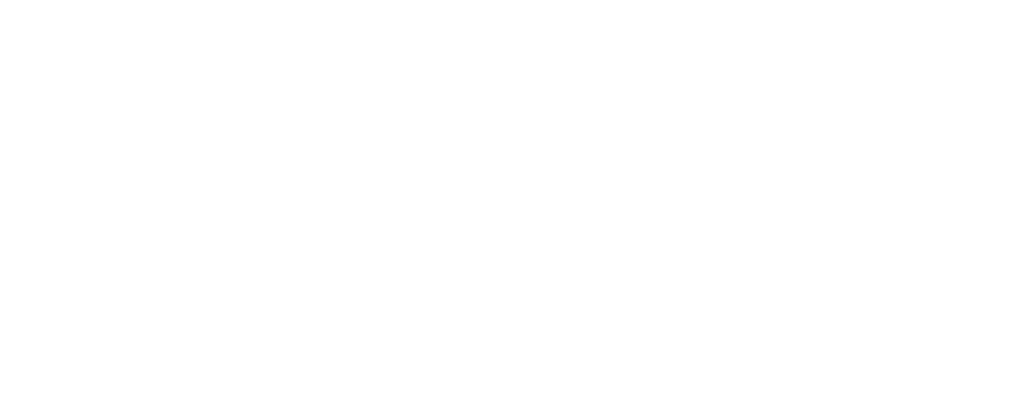
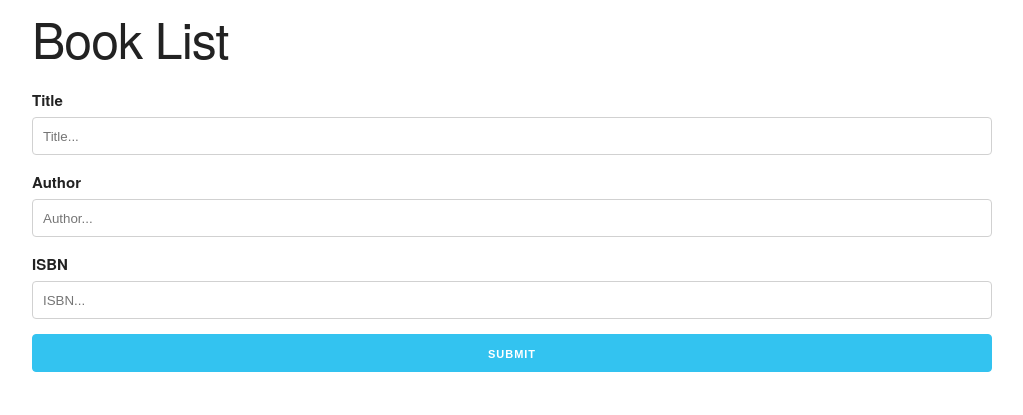
Before and after one commit to JashawnRogers/booklist, a plain HTML site: page index.html in a window 1280 px wide. Shown: the whole page, without its empty margins (128-1151 px from the left). Drawn offline with nearby package versions, Linux system fonts and the light colour scheme.

Commit message:
First commit. Book form done

```diff
--- a/index.html
+++ b/index.html
@@ -8,7 +8,34 @@
   <title>Book List</title>
 </head>
 <body>
-
+<div class="container">
+  <h1>Book List</h1>
+  <form action="">
+    <div class="row">
+      <div class="twelve columns">
+        <label for="">Title</label>
+        <input type="text" class="u-full-width" id="title" placeholder="Title...">
+      </div>
+    </div>
+    <div class="row">
+      <div class="twelve columns">
+        <label for="">Author</label>
+        <input type="text" class="u-full-width" id="author" placeholder="Author...">
+      </div>
+    </div>
+    <div class="row">
+      <div class="twelve columns">
+        <label for="">ISBN</label>
+        <input type="text" class="u-full-width" id="isbn" placeholder="ISBN...">
+      </div>
+    </div>
+    <div class="row">
+      <div class="twelve columns">
+        <input type="submit" id="submit" class="button-primary u-full-width" value="submit">
+      </div>
+    </div>
+  </form>
+</div>
 
 
 </body>
```
